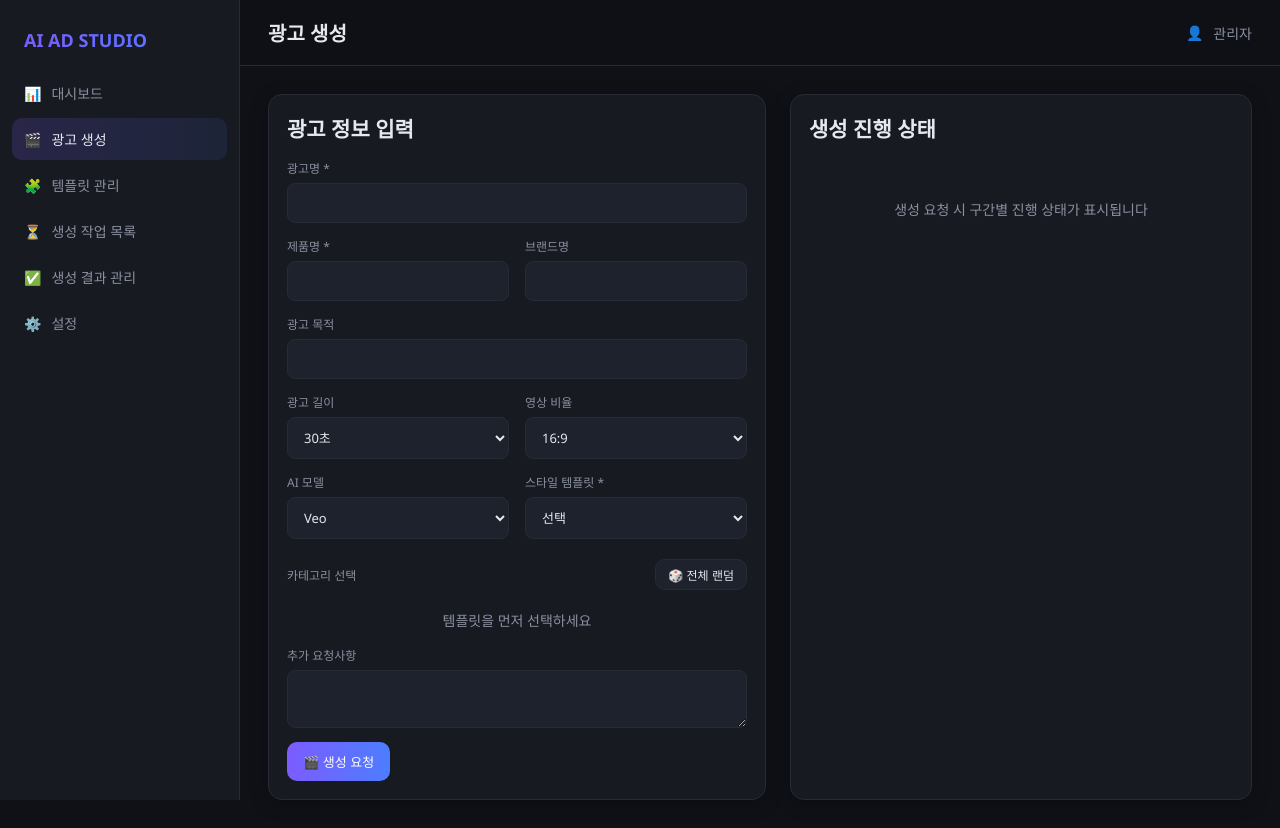
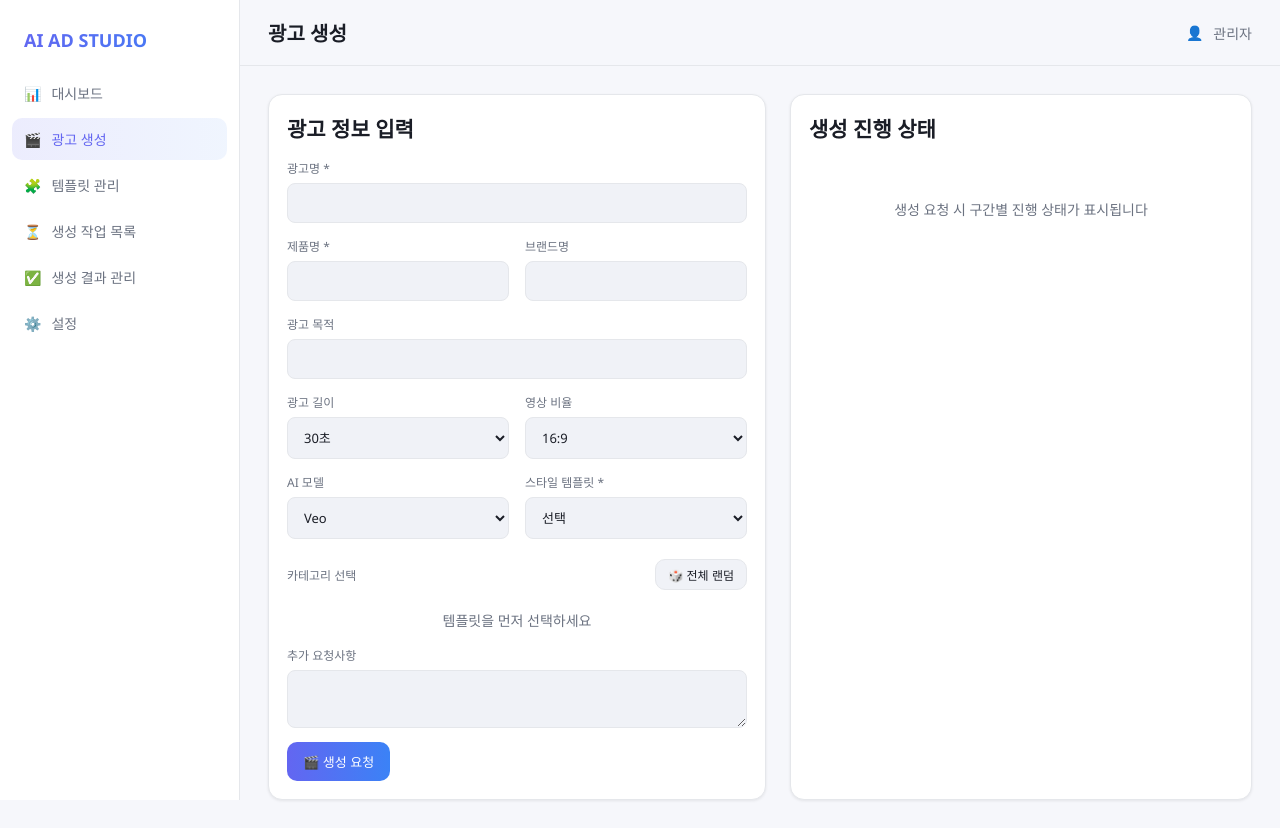
Before and after one commit to dongho5136/sample_make_video, a Flask app: page /generate in a window 1280 px wide. Run offline with Flask 3, Linux system fonts and the light colour scheme.

Commit message:
feat: 화이트 톤 라이트 팔레트 적용

```diff
--- a/static/css/components.css
+++ b/static/css/components.css
@@ -2,7 +2,7 @@
 .grid.stats{grid-template-columns:repeat(auto-fill,minmax(180px,1fr))}
 .grid.cards{grid-template-columns:repeat(auto-fill,minmax(260px,1fr))}
 .card{background:var(--surface);border:1px solid var(--border);
-  border-radius:var(--radius);padding:18px;box-shadow:0 4px 18px rgba(0,0,0,.25)}
+  border-radius:var(--radius);padding:18px;box-shadow:0 1px 3px rgba(0,0,0,.08)}
 .card h3{font-size:13px;color:var(--muted);font-weight:500;margin-bottom:8px}
 .card .stat-num{font-size:30px;font-weight:700}
 .section-head{display:flex;justify-content:space-between;align-items:center;margin:26px 0 14px}
--- a/static/css/main.css
+++ b/static/css/main.css
@@ -1,8 +1,8 @@
 :root{
-  --bg:#0f1117; --surface:#171a21; --surface-2:#1e222c;
-  --accent:#7c5cff; --accent-2:#4c7dff;
-  --text:#e6e8ee; --muted:#8b90a0; --border:#262b36;
-  --ok:#3ecf8e; --warn:#f5a524; --err:#f26d6d; --info:#4c7dff;
+  --bg:#f6f7fb; --surface:#ffffff; --surface-2:#f0f2f7;
+  --accent:#6366f1; --accent-2:#3b82f6;
+  --text:#1a1d26; --muted:#6b7280; --border:#e5e7eb;
+  --ok:#16a34a; --warn:#d97706; --err:#dc2626; --info:#2563eb;
   --radius:14px;
 }
 *{box-sizing:border-box;margin:0;padding:0}
@@ -18,11 +18,11 @@ body{background:var(--bg);color:var(--text);
   border-radius:10px;color:var(--muted);text-decoration:none;margin-bottom:4px}
 .sidebar nav a:hover{background:var(--surface-2);color:var(--text)}
 .sidebar nav a.active{background:linear-gradient(90deg,
-  rgba(124,92,255,.18),rgba(76,125,255,.10));color:var(--text)}
+  rgba(99,102,241,.12),rgba(59,130,246,.08));color:var(--accent)}
 .main{display:flex;flex-direction:column;min-width:0}
 .header{display:flex;justify-content:space-between;align-items:center;
   padding:18px 28px;border-bottom:1px solid var(--border);
-  position:sticky;top:0;background:rgba(15,17,23,.85);backdrop-filter:blur(8px);z-index:5}
+  position:sticky;top:0;background:rgba(246,247,251,.85);backdrop-filter:blur(8px);z-index:5}
 .header h1{font-size:20px}
 .header .profile{display:flex;gap:10px;align-items:center;color:var(--muted)}
 .content{padding:28px;max-width:1200px;width:100%}
```
